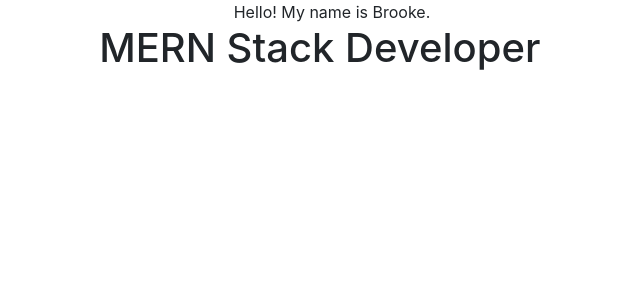
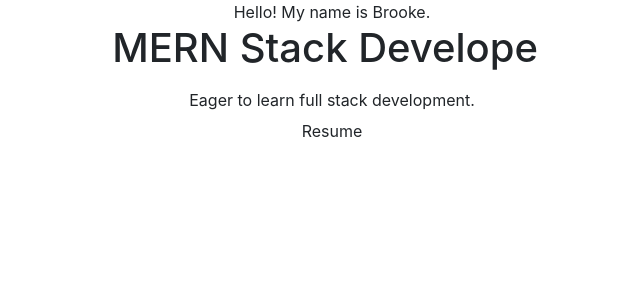
Before and after one commit to Brookethorson/react-portfolio, a React (Create React App) app in the folder client/: page / in a window 1280 px wide. Shown: the top 300 px of the page, without its empty margins (308-948 px from the left). Built offline with nearby package versions, Linux system fonts and the light colour scheme; a web font is replaced by a local one.

Commit message:
add resume button

```diff
--- a/client/src/PortfolioContainer/Home/Profile.js
+++ b/client/src/PortfolioContainer/Home/Profile.js
@@ -23,14 +23,24 @@
                         {" "}
                         <Typical
                         loop={Infinity}
-                        steps={ ["Full Stack Developer", 1000,
-                                "MERN Stack Developer ", 1000,
-                                "Cross Platform Developer", 1000,
-                                "React/React Native ", 1000,
-                    ]}
-                    />
-                        </h1>
+                        steps={ ["Full Stack Developer", 2000,
+                                "MERN Stack Developer ", 2000,
+                                "Cross Platform Developer", 2000,
+                                "React/React Native ", 2000,
+                            ]}
+                        />
+                    </h1>
+                    <span className='profile-role-tagline'>
+                    Eager to learn full stack development.
                     </span>
+                    </span>
+                    </div>
+                    <div className='profile-options'>
+                        <button className='btn primary-btn'>
+                            {" "}
+                            Resume {" "}
+                        </button>
+
                     </div>
                 </div>
             </div>
```
